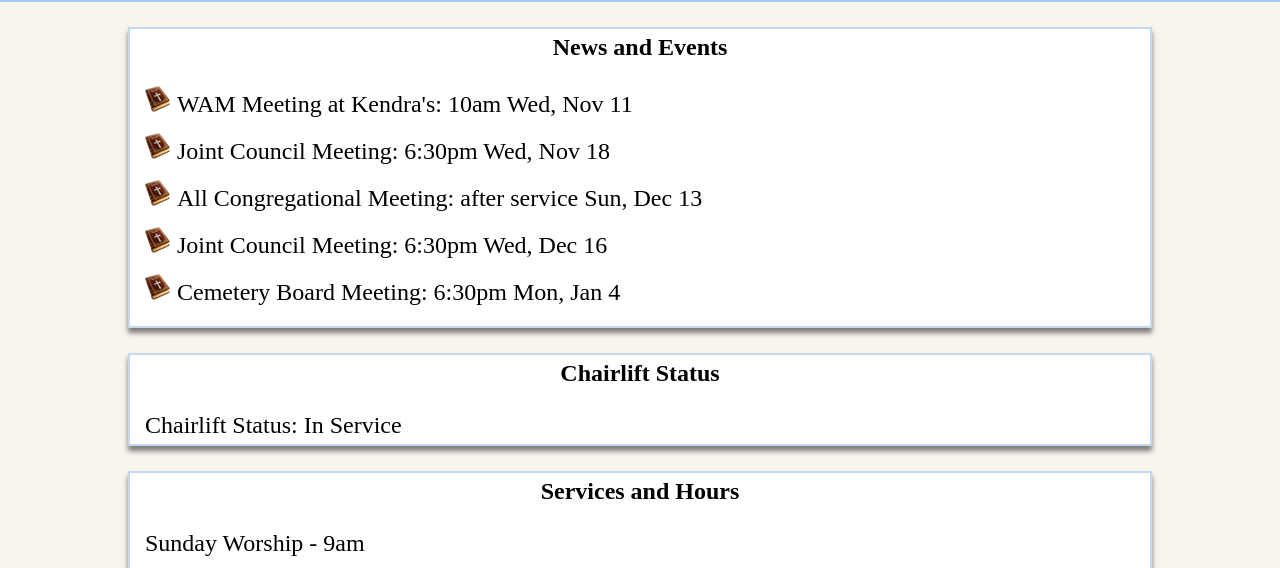
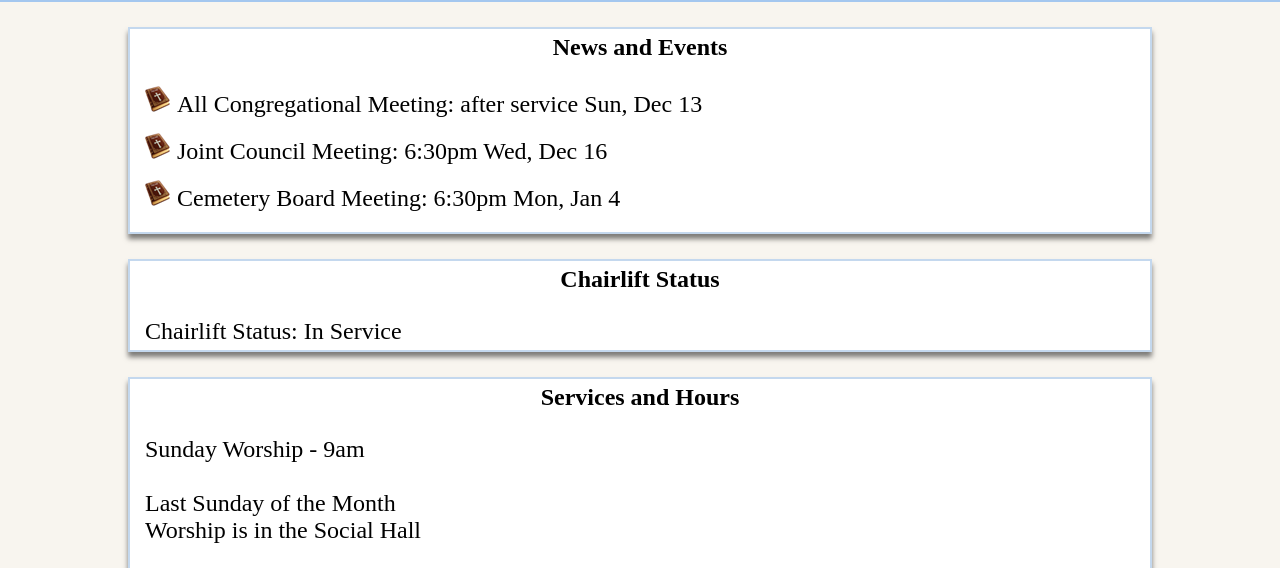
Before and after one commit to JointWeb/Website, a plain HTML site: page index.html in a window 1280 px wide. Shown: the part 222-790 px from the top of the page. Drawn offline with Linux system fonts and the light colour scheme.

Commit message:
calendar

```diff
--- a/index.html
+++ b/index.html
@@ -51,8 +51,6 @@
           <section class="news-and-events">
                <h2>News and Events</h2>
                <ul>
-                    <li>WAM Meeting at Kendra's: 10am Wed, Nov 11</li>
-                    <li>Joint Council Meeting: 6:30pm Wed, Nov 18</li>
                     <li>All Congregational Meeting: after service Sun, Dec 13</li>
                     <li>Joint Council Meeting: 6:30pm Wed, Dec 16</li>
                     <li>Cemetery Board Meeting: 6:30pm Mon, Jan 4</li>
```
